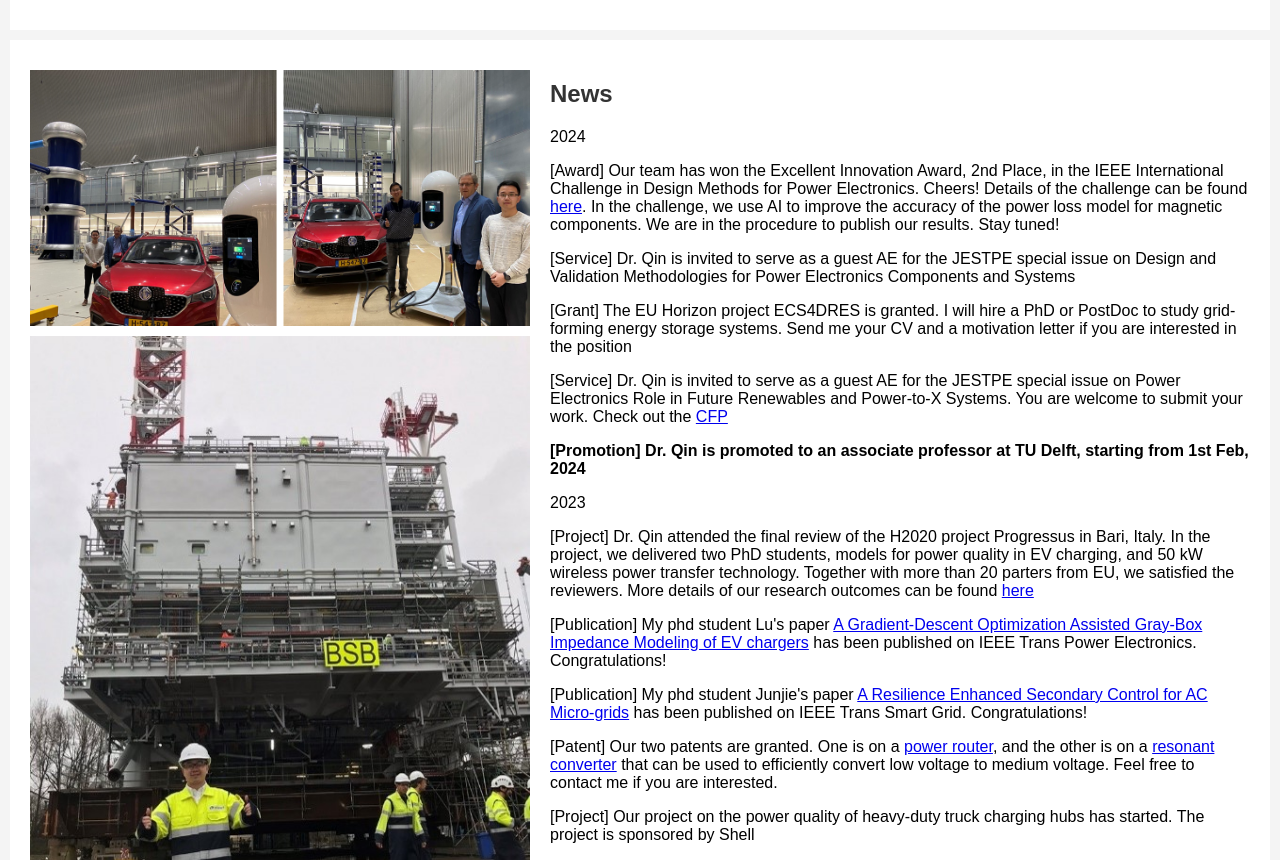
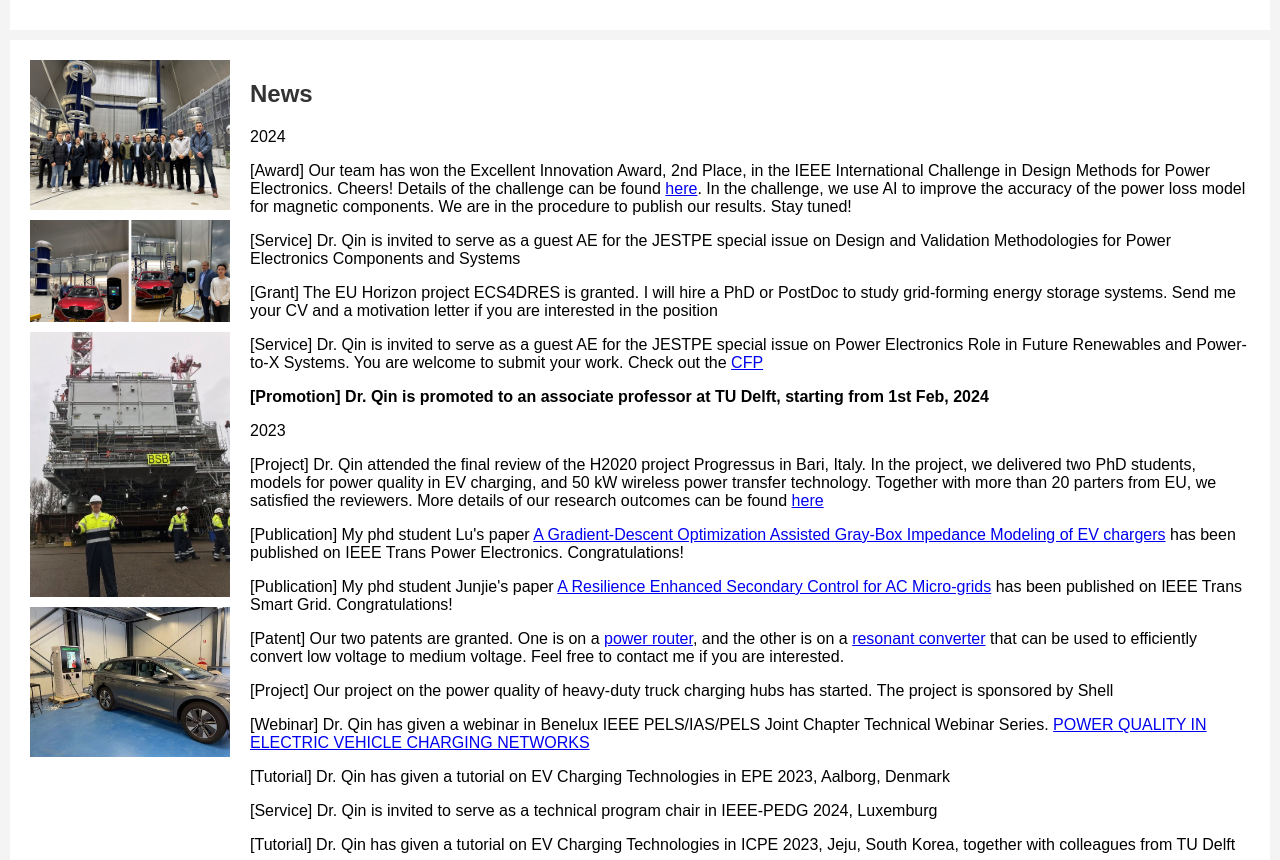
Before and after one commit to zqi1/MyPersonnelPage, a plain HTML site: page index.html in a window 1280 px wide. Shown: the part 885-1745 px from the top of the page. Drawn offline with Linux system fonts and the light colour scheme.

Commit message:
Update index.html

```diff
--- a/index.html
+++ b/index.html
@@ -89,7 +89,7 @@
         <div class="container">
 
 		<div class="photos">
-			<img src="ReducedSizeforWeb/FlexH2_2ndWorkshop" alt="" width="500" height="">
+			<img src="ReducedSizeforWeb/FlexH2_2ndWorkshop.jpg" alt="" width="500" height="">
 			<img src="ReducedSizeforWeb/MGtest.png" alt="" width="500" height="">
 			<img src="ReducedSizeforWeb/offshorePlat.jpg" alt="" width="500" height="">
 			<img src="ReducedSizeforWeb/HPchargerTest.jpg" alt="" width="500" height="">
```
